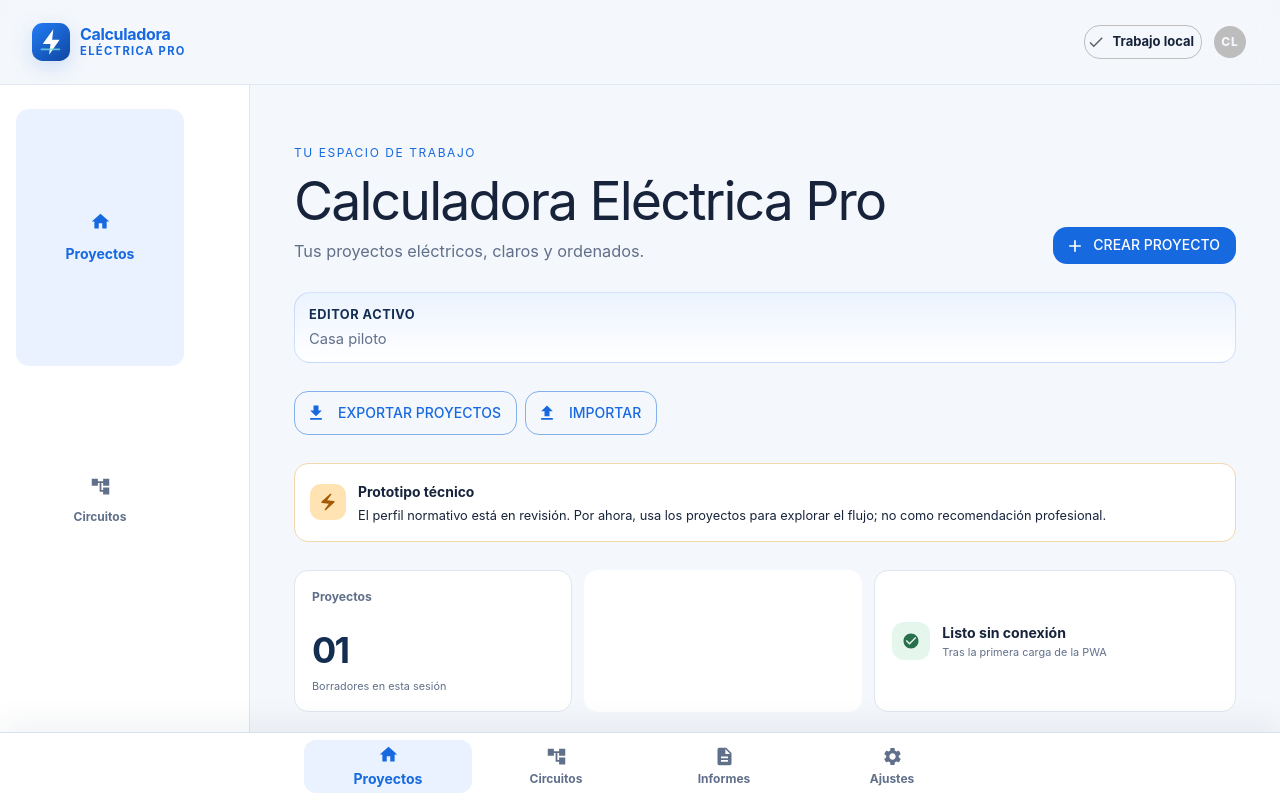
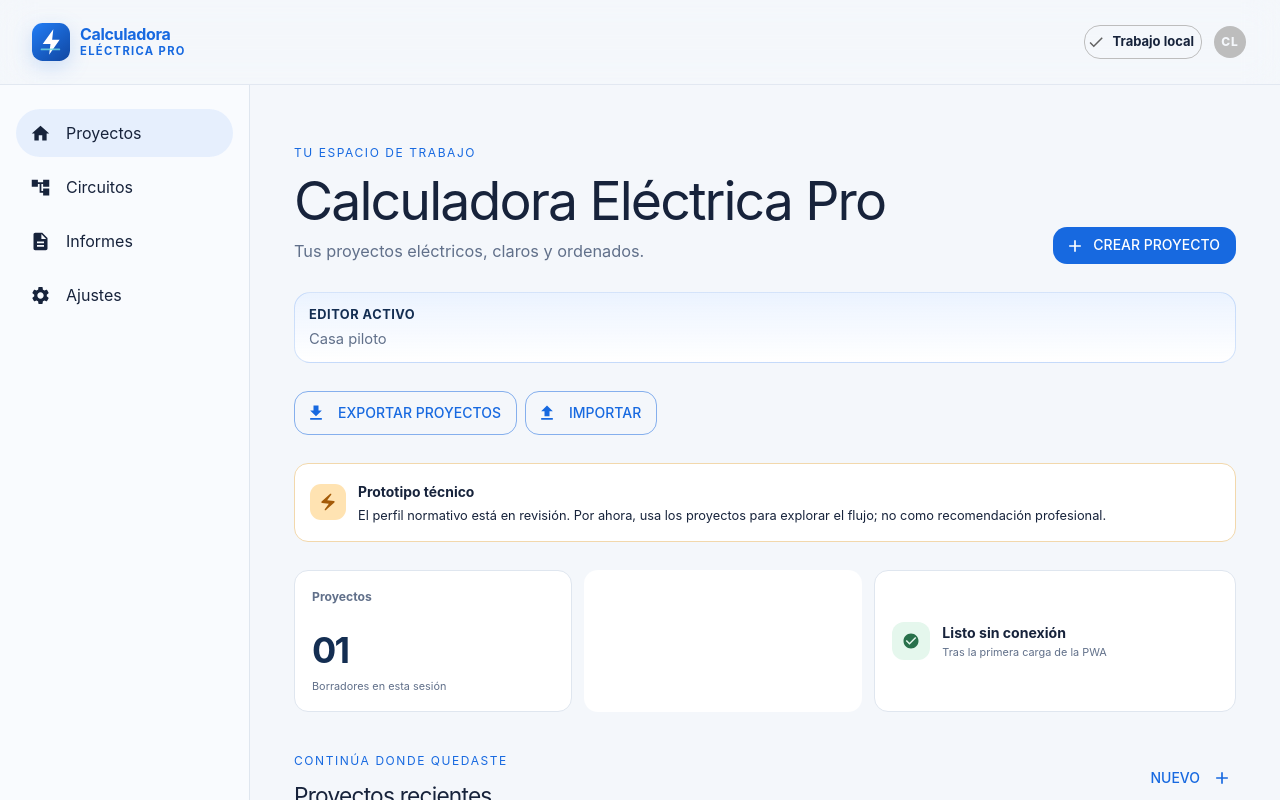
Before and after one commit to chrisloarryn/calculadora-electrica-pro, a React (Vite) app: page / in a window 1280 px wide. Shown: the top 800 px of the page. Built offline with nearby package versions, Linux system fonts and the light colour scheme.

Commit message:
Update Navigation.tsx

```diff
--- a/src/components/organisms/Navigation.tsx
+++ b/src/components/organisms/Navigation.tsx
@@ -1,5 +1,10 @@
 import BottomNavigation from '@mui/material/BottomNavigation';
 import BottomNavigationAction from '@mui/material/BottomNavigationAction';
+import Box from '@mui/material/Box';
+import List from '@mui/material/List';
+import ListItemButton from '@mui/material/ListItemButton';
+import ListItemIcon from '@mui/material/ListItemIcon';
+import ListItemText from '@mui/material/ListItemText';
 import { navigationItems, type Section } from '../../app/navigation';
 import { Icon } from '../atoms/Icon';
 
@@ -10,30 +15,64 @@ interface NavigationProps {
 }
 
 export function Navigation({ active, onChange, variant }: NavigationProps) {
+  if (variant === 'sidebar') {
+    return (
+      <Box
+        aria-label="Navegación principal"
+        className="primary-navigation primary-navigation--sidebar"
+        component="nav"
+        sx={{
+          alignItems: 'stretch',
+          background: 'rgba(250, 252, 255, 0.8)',
+          borderRight: '1px solid',
+          borderColor: 'divider',
+          display: { xs: 'none', md: 'flex' },
+          flexDirection: 'column',
+          height: 'calc(100vh - 78px)',
+          position: 'sticky',
+          top: 78,
+        }}
+      >
+        <List disablePadding sx={{ display: 'grid', gap: 0.75, width: '100%' }}>
+          {navigationItems.map((item) => (
+            <ListItemButton
+              aria-current={active === item.id ? 'page' : undefined}
+              className={active === item.id ? 'is-active' : ''}
+              key={item.id}
+              onClick={() => onChange(item.id)}
+              selected={active === item.id}
+              sx={{ borderRadius: 3, gap: 1, minHeight: 48, px: 1.75 }}
+            >
+              <ListItemIcon sx={{ color: 'inherit', minWidth: 28 }}>
+                <Icon name={item.icon} size={21} />
+              </ListItemIcon>
+              <ListItemText
+                primary={item.label}
+                slotProps={{ primary: { fontSize: 13, fontWeight: 700 } }}
+              />
+            </ListItemButton>
+          ))}
+        </List>
+      </Box>
+    );
+  }
+
   return (
     <BottomNavigation
       aria-label="Navegación principal"
-      className={`primary-navigation primary-navigation--${variant}`}
+      className="primary-navigation primary-navigation--bottom"
       component="nav"
-      data-testid={variant === 'bottom' ? 'mobile-navigation' : undefined}
+      data-testid="mobile-navigation"
       onChange={(_event, section: Section) => onChange(section)}
       showLabels
-      sx={
-        variant === 'sidebar'
-          ? { alignItems: 'stretch', flexDirection: 'column', height: 'auto' }
-          : undefined
-      }
+      sx={{ display: { xs: 'grid', md: 'none' } }}
       value={active}
     >
       {navigationItems.map((item) => (
         <BottomNavigationAction
           aria-current={active === item.id ? 'page' : undefined}
           className={active === item.id ? 'is-active' : ''}
-          icon={
-            <span className="primary-navigation__icon">
-              <Icon name={item.icon} size={21} />
-            </span>
-          }
+          icon={<Icon name={item.icon} size={21} />}
           key={item.id}
           label={item.label}
           showLabel
```
